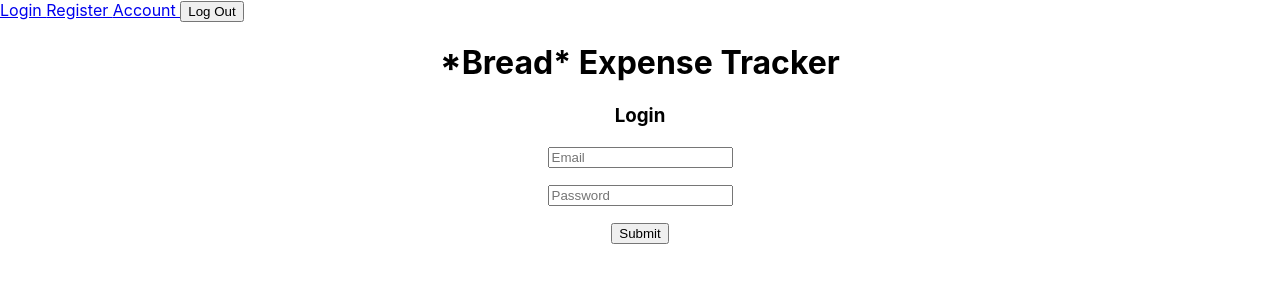
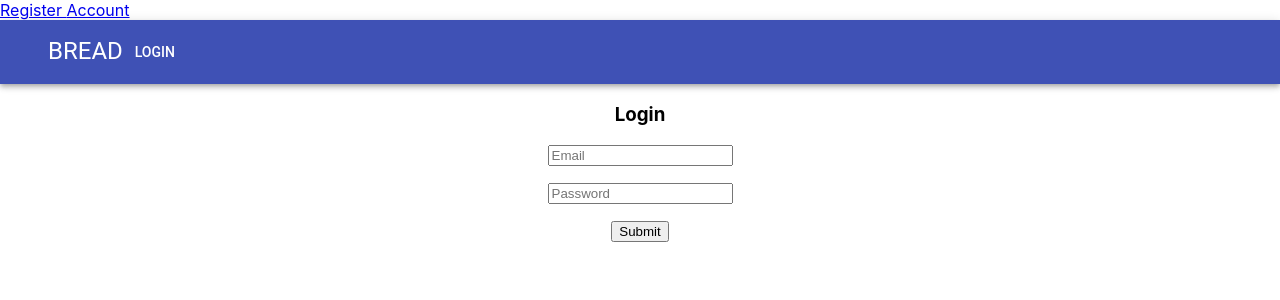
Before and after one commit to fizzleRaider7645/bread, a React (Create React App) app in the folder client/: page /login in a window 1280 px wide. Shown: the top 300 px of the page. Built offline with nearby package versions, Linux system fonts and the light colour scheme; no server answers.

Commit message:
create Navbar component with material-ui

```diff
--- a/client/src/App.js
+++ b/client/src/App.js
@@ -7,6 +7,7 @@ import User from './containers/User'
 import Auth from './modules/Auth';
 import { unsetUser } from './actions/User'
 import { API_URL } from './actions/ApiUrl';
+import Navbar from './components/Navbar'
 import './App.css';
 
 class App extends Component {
@@ -79,12 +80,13 @@ class App extends Component {
   render() {
     return (
       <Router>
-        <Link to="/login">Login </Link>
+        {/* <Link to="/login">Login </Link> */}
         <Link to="/register">Register </Link>
         <Link to="/account">Account </Link>
-        <button onClick={this.handleLogOut}>Log Out</button>
+        {/* <button onClick={this.handleLogOut}>Log Out</button> */}
         <React.Fragment>
-        <h1 className="AppTitle" >*Bread* Expense Tracker</h1>
+        {/* <h1 className="AppTitle" >*Bread* Expense Tracker</h1> */}
+        <Navbar handleLogOut={ this.handleLogOut } userAuth={this.state.auth}/>
           <Route
             exact path="/register"
             render={ () => (this.state.auth) ? <Redirect to="/account" /> :
--- /dev/null
+++ b/client/src/components/Navbar.js
@@ -0,0 +1,34 @@
+import React from 'react'
+import AppBar from '@material-ui/core/AppBar';
+import Toolbar from '@material-ui/core/Toolbar';
+import Typography from '@material-ui/core/Typography';
+import Button from '@material-ui/core/Button';
+import IconButton from '@material-ui/core/IconButton';
+import { Link } from 'react-router-dom';
+
+const NavBar = props => {
+    let logInButton;
+    let logOutButton;
+    if(props.userAuth) {
+        logOutButton = <Button onClick={ props.handleLogOut } color="inherit">Logout</Button>
+    } else {
+        logInButton = <Button component={ Link } to="/login" color="inherit">Login</Button>
+    }
+
+    return (
+    <React.Fragment>
+      <AppBar position="static">
+        <Toolbar>
+          <IconButton color="inherit" aria-label="Menu">
+          </IconButton>
+          <Typography variant="h5" color="inherit" >
+            BREAD
+          </Typography>
+          {logInButton}
+          {logOutButton}
+        </Toolbar>
+      </AppBar>
+    </React.Fragment>
+  )
+}
+export default NavBar
--- a/client/src/components/TransactionDisplay.js
+++ b/client/src/components/TransactionDisplay.js
@@ -2,7 +2,6 @@ import React from 'react'
 import DateDisplay from './DateDisplay'
 
 const TransactionDisplay = props => {
-    // console.log(props)
     return (
     <li><DateDisplay date={props.transaction.created_at}/> - {props.transaction.transaction_type}: ${props.transaction.amount}</li>
   )
--- a/client/src/containers/TransactionForm.js
+++ b/client/src/containers/TransactionForm.js
@@ -27,7 +27,9 @@ class TransactionForm extends Component {
                 'Content-Type': 'application/json'
             }
         }).then( res => {
-            console.log(res)
+            if(res.status === 400) {
+                alert('Invalid: Must Enter an Amount to Complete Transaction')
+            }
         }).catch(err => console.log(err))
     }
 
--- a/client/src/containers/User.js
+++ b/client/src/containers/User.js
@@ -3,7 +3,6 @@ import { connect } from 'react-redux';
 import { getUser } from '../actions/User'
 import TransactionDashboard from './TransactionDashboard'
 import Balance from '../components/Balance'
-import TransactionHistory from '../components/TransactionHistory'
 import { getTransactionHistory } from '../actions/User'
 import '../App.css';
 
```
